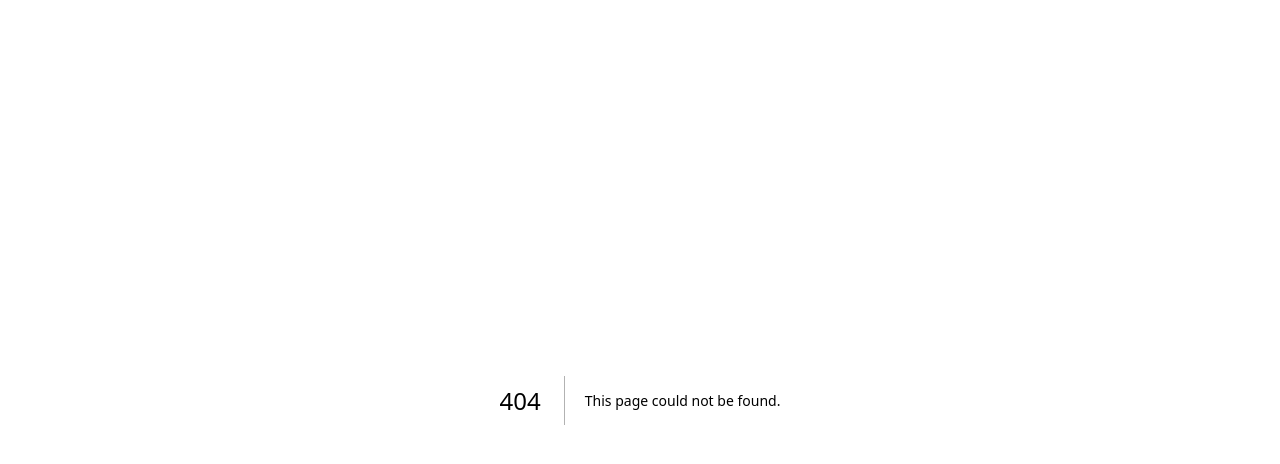
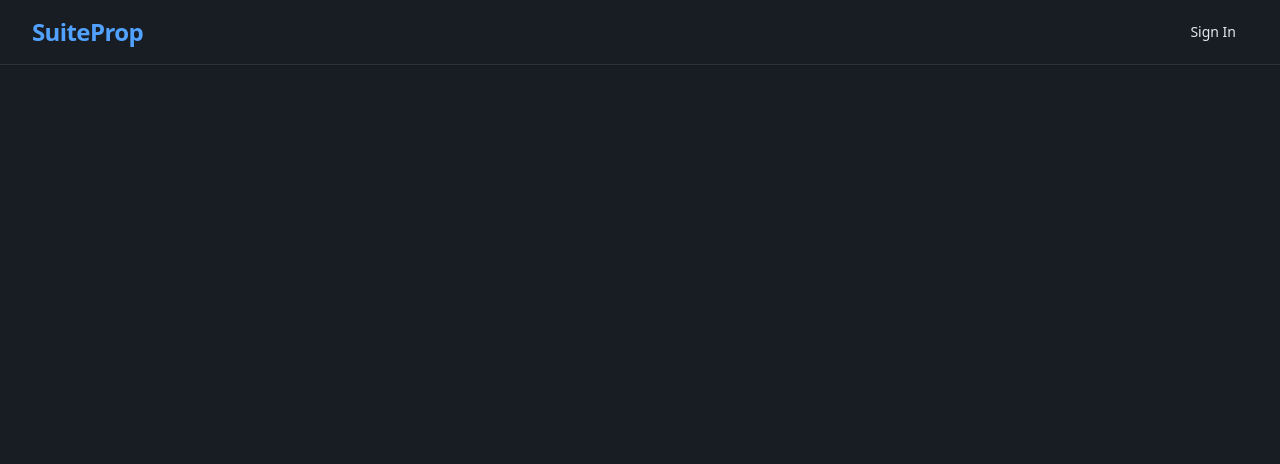
Before and after one commit to AlecMcQuarrie/project-manager-custom-ui, a Next.js app: page /dashboard in a window 1280 px wide. Before the commit this address had no page. Shown: the top 464 px of the page. Built offline with nearby package versions, Linux system fonts and the light colour scheme.

Commit message:
Create dashboard link

```diff
--- /dev/null
+++ b/src/app/dashboard/page.tsx
@@ -0,0 +1,14 @@
+"use client";
+
+import Navbar from "@/components/Navbar/Navbar";
+import { useState } from "react";
+
+export default function Dashboard() {
+  const [open, setOpen] = useState(false);
+
+  return (
+    <>
+      <Navbar open={open} setOpen={setOpen} />
+    </>
+  );
+}
--- a/src/components/Navbar/Navbar.tsx
+++ b/src/components/Navbar/Navbar.tsx
@@ -12,6 +12,7 @@ import {
 import { Input } from "../ui/input";
 import { Label } from "../ui/label";
 import { Button } from "../ui/button";
+import Link from "next/link";
 
 interface NavbarProps {
   open: boolean;
@@ -117,7 +118,6 @@ export default function Navbar({ open, setOpen }: NavbarProps) {
         resetForm();
         setOpen(false);
       }
-
     } catch (err) {
       setError(
         err instanceof Error
@@ -156,15 +156,26 @@ export default function Navbar({ open, setOpen }: NavbarProps) {
         <div className="max-w-7xl mx-auto px-4 sm:px-6 lg:px-8">
           <div className="flex justify-between items-center h-16">
             <div className="flex items-center">
-              <span className="text-2xl font-extrabold tracking-tight text-highlight-blue select-none">
+              <Link
+                href="/"
+                className="text-2xl font-extrabold tracking-tight text-highlight-blue select-none hover:cursor-pointer"
+              >
                 SuiteProp
-              </span>
+              </Link>
             </div>
             <div className="flex items-center space-x-4">
               {isLoggedIn && (
-                <span className="text-sm text-gray-400">
-                  Welcome, {userEmail}
-                </span>
+                <>
+                  <span className="text-sm text-gray-400">
+                    Welcome, {userEmail}
+                  </span>
+                  <Link
+                    href="/dashboard"
+                    className="text-default-font hover:text-highlight-blue px-3 py-2 rounded-md text-sm font-medium cursor-pointer"
+                  >
+                    Dashboard
+                  </Link>
+                </>
               )}
               {isLoggedIn ? (
                 <Button
@@ -250,7 +261,9 @@ export default function Navbar({ open, setOpen }: NavbarProps) {
                           <div className="grid gap-2">
                             <Label htmlFor="password-2">Confirm Password</Label>
                             <Input
-                              onChange={(e) => setConfirmPassword(e.target.value)}
+                              onChange={(e) =>
+                                setConfirmPassword(e.target.value)
+                              }
                               value={confirmPassword}
                               id="password-2"
                               type="password"
```
